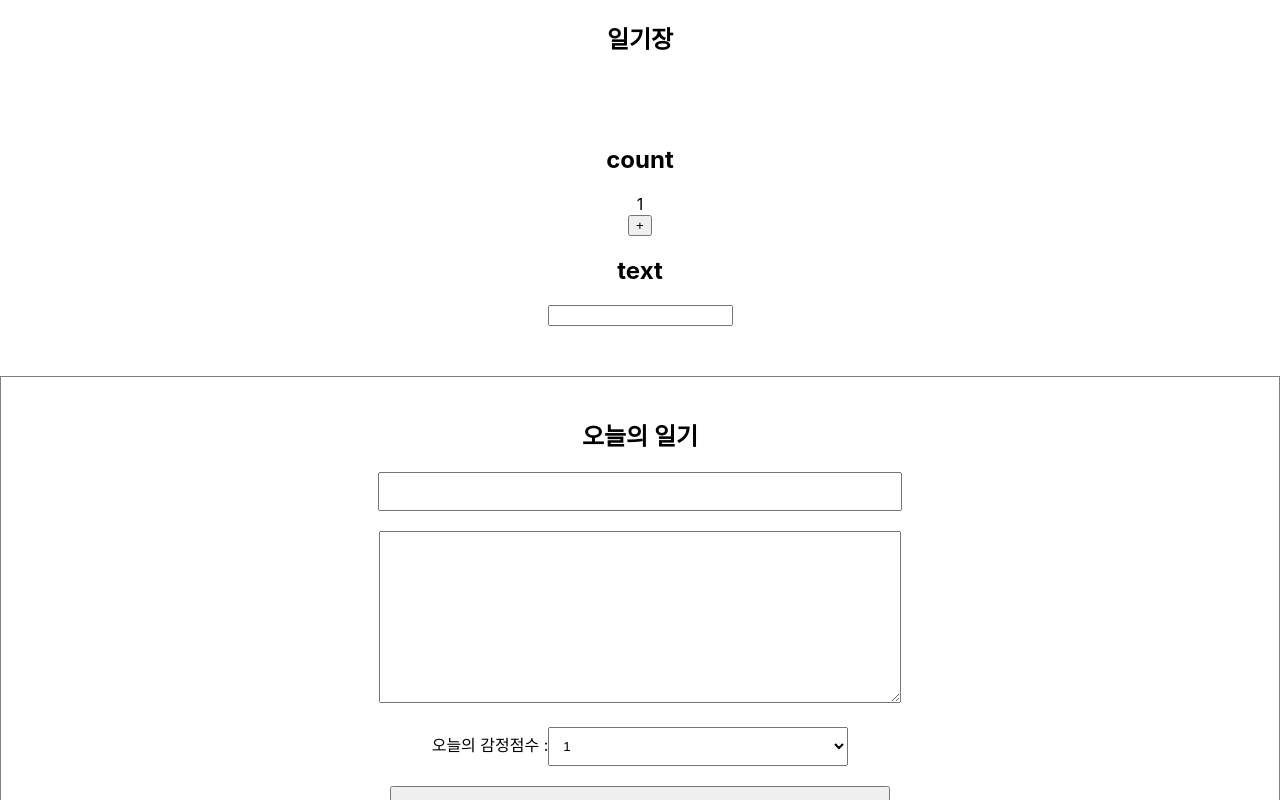
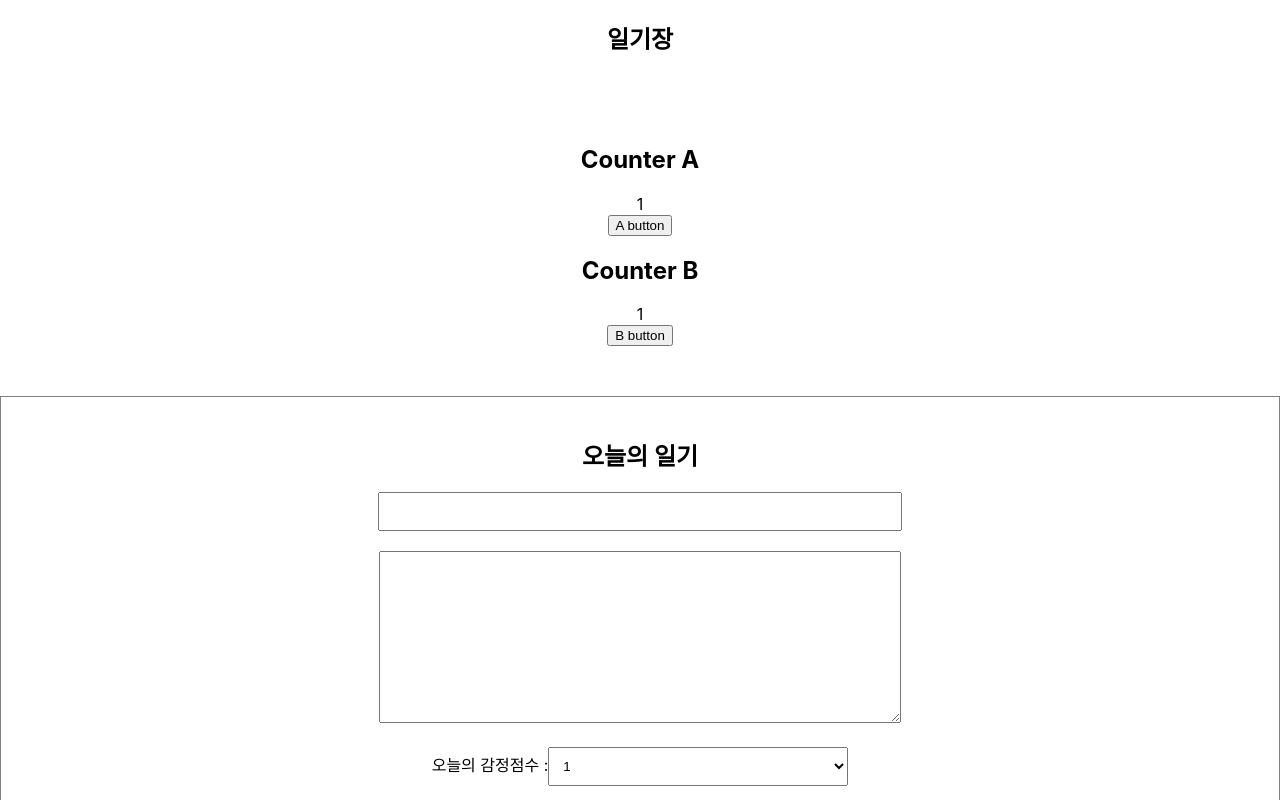
Before and after one commit to kingle1024/study_react_-, a React (Create React App) app: page / in a window 1280 px wide. Shown: the top 800 px of the page. Built offline with nearby package versions, Linux system fonts and the light colour scheme; no server answers.

Commit message:
React.memo 최적화 처리. 객체의 경우 얕은 비교 방지 처리

```diff
--- a/src/OptimizeTest.js
+++ b/src/OptimizeTest.js
@@ -1,34 +1,50 @@
 import React, {useState, useEffect} from 'react';
 
-const TextView = React.memo(({text}) => {
-useEffect(() => {
-  console.log(`Update :: Text : ${text}`);
-})
+const CounterA = React.memo(({count}) => {
 
-  return <div>{text}</div>;
-});
-const CountView = React.memo(({count}) => {
   useEffect(() => {
-    console.log(`Update :: Count : ${count}`);
-  });
+    console.log(`CounterA Update - count: ${count}`);
+  })
 
   return <div>{count}</div>
 });
+const CounterB = ({obj}) => {
+
+  useEffect(() => { // 객체가 주소에 의한 비교인 얕은 비교를 하기 때문에 실행된다.
+    console.log(`CounterB Update - count : ${obj.count}`);
+  })
+  return <div>{obj.count}</div>
+};
+
+const areEqual = (prevProps, nextProps) => {
+  return prevProps.obj.count === nextProps.obj.count;
+}
+const MemorizedCounterB = React.memo(CounterB, areEqual);
 
 const OptiomizeTest = () => {
   const [count, setCount] = useState(1);
-  const [text, setText] = useState('');
+  const [obj, setObj] = useState({
+    count: 1
+  })
 
   return <div style={{ padding: 50}}>
     <div>
-      <h2>count</h2>
-      <CountView count={count} />
-      <button onClick={() => setCount(count+1)}>+</button>
+      <h2>Counter A</h2>
+      <CounterA count={count} />
+      <button onClick={() => setCount(count)}>A button</button>
     </div>
     <div>
-      <h2>text</h2>
-      <TextView text={text} />
-      <input value={text} onChange={(e) => setText(e.target.value)} />
+      <h2>Counter B</h2>
+      <MemorizedCounterB obj={obj} />
+      <button
+        onClick={() =>
+          setObj({
+            count: obj.count,
+          })
+        }
+      >
+      B button
+      </button>
     </div>
   </div>
 }
```
